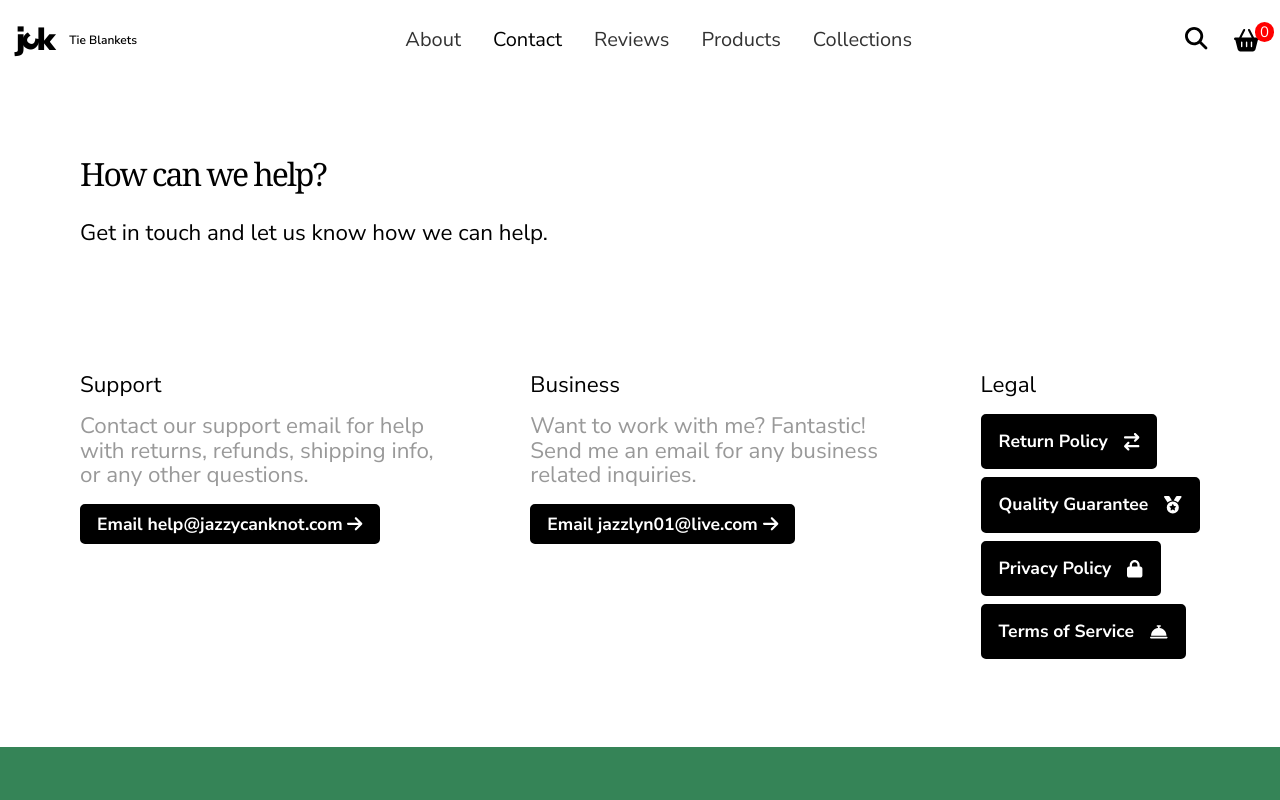
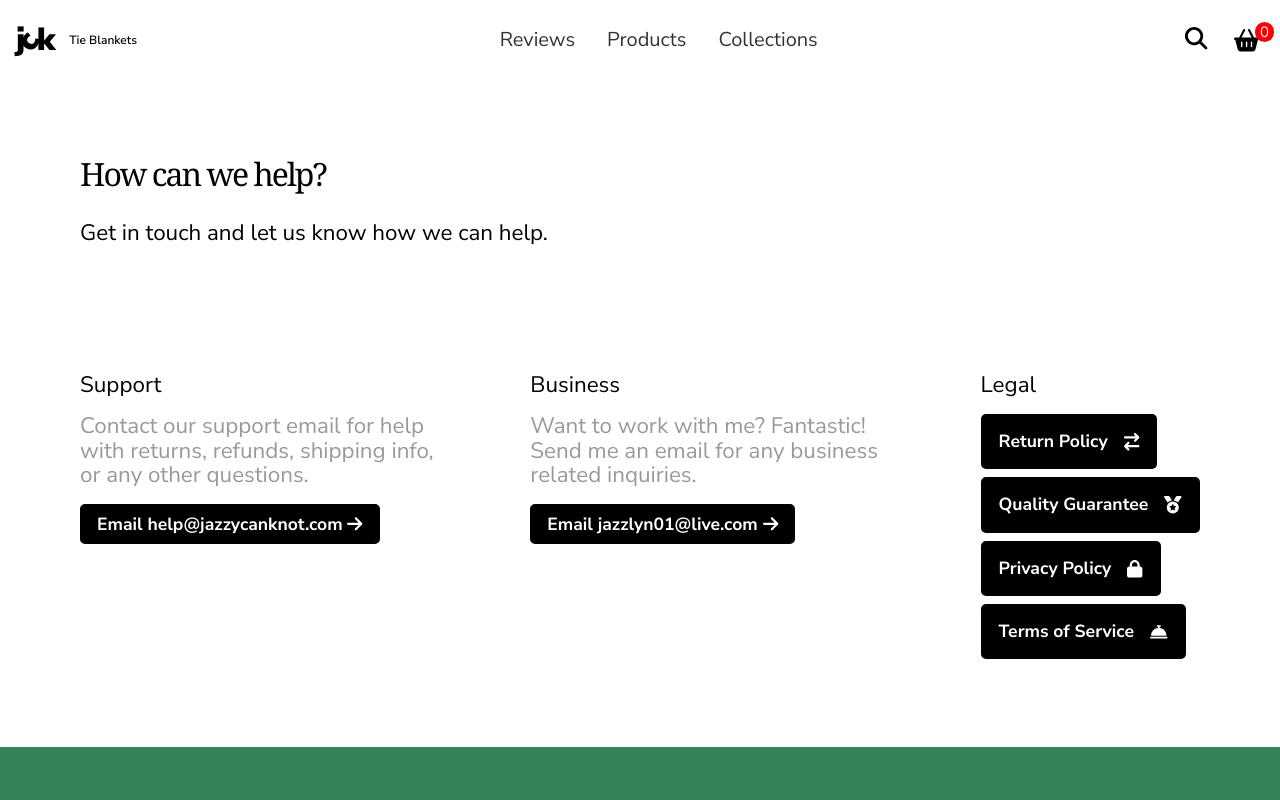
Before and after one commit to igaboo/jazzy-can-knot-nextjs, a Next.js app: page /contact in a window 1280 px wide. Shown: the top 800 px of the page. Built offline with nearby package versions, Linux system fonts and the light colour scheme; no server answers.

Commit message:
removed unecessary buttons

```diff
--- a/components/Navbar/Navbar.jsx
+++ b/components/Navbar/Navbar.jsx
@@ -47,7 +47,7 @@ export default function Navbar() {
             </a>
           </Link>
           <ul>
-            <li
+            {/* <li
               className={
                 router.pathname === "/about" ? styles.active : undefined
               }
@@ -60,7 +60,7 @@ export default function Navbar() {
               }
             >
               <Link href="/contact">Contact</Link>
-            </li>
+            </li> */}
             <li
               className={
                 router.pathname === "/reviews" ? styles.active : undefined
--- a/components/Navbar/Navbar.module.scss
+++ b/components/Navbar/Navbar.module.scss
@@ -22,10 +22,6 @@
     display: flex;
     align-items: center;
     gap: 1rem;
-  }
-
-  h1 {
-    transition: color 200ms ease, opacity 200ms ease;
   }
 
   h6 {
```
